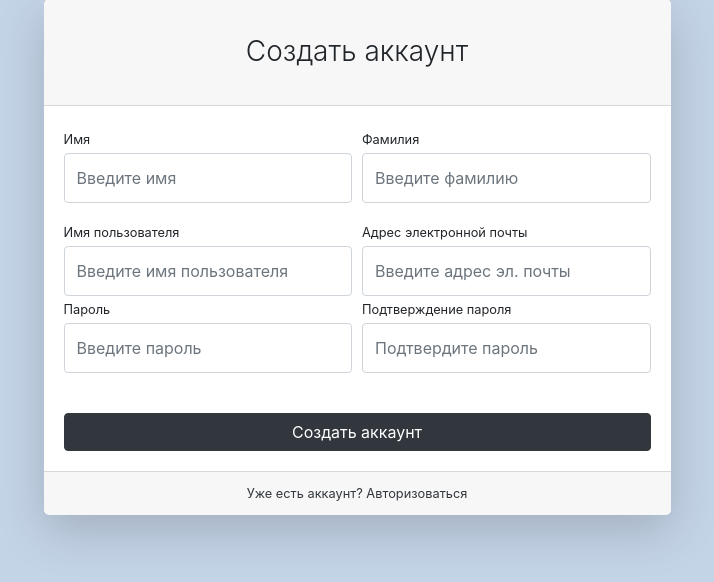
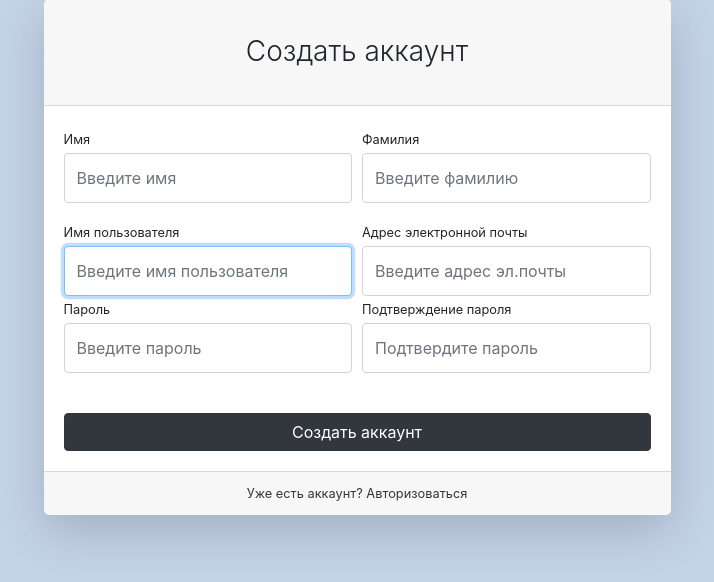
Before and after one commit to KanZaria777/study_project, a Django app: page /users/registration/ in a window 1280 px wide. Shown: the part 149-731 px from the top of the page, without its empty margins (283-997 px from the left). Run offline with Django 3.2, Linux system fonts and the light colour scheme; some libraries are stand-ins or nearby versions.

Commit message:
END HOMEWORK 4 AND START HOMEWORK 5

```diff
--- a/users/forms.py
+++ b/users/forms.py
@@ -1,4 +1,4 @@
-from django.contrib.auth.forms import AuthenticationForm
+from django.contrib.auth.forms import AuthenticationForm, UserCreationForm
 from users.models import User
 from django import forms
 
@@ -12,3 +12,22 @@
     class Meta:
         model = User
         fields = ('username', 'password')
+
+
+class UserRegistrationForm(UserCreationForm):
+    username = forms.CharField(widget=forms.TextInput(attrs={
+        'class': 'form-control py-4', 'placeholder': 'Введите имя пользователя'}))
+    email = forms.CharField(widget=forms.EmailInput(attrs={
+        'class': 'form-control py-4', 'placeholder': 'Введите адрес эл.почты'}))
+    first_name = forms.CharField(widget=forms.TextInput(attrs={
+        'class': 'form-control py-4', 'placeholder': 'Введите имя'}))
+    last_name = forms.CharField(widget=forms.TextInput(attrs={
+        'class': 'form-control py-4', 'placeholder': 'Введите фамилию'}))
+    password1 = forms.CharField(widget=forms.PasswordInput(attrs={
+        'class': 'form-control py-4', 'placeholder': 'Введите пароль'}))
+    password2 = forms.CharField(widget=forms.PasswordInput(attrs={
+        'class': 'form-control py-4', 'placeholder': 'Подтвердите пароль'}))
+
+    class Meta:
+        model = User
+        fields = ('username', 'email', 'first_name', 'last_name', 'password1', 'password2')
--- a/users/templates/users/registration.html
+++ b/users/templates/users/registration.html
@@ -17,52 +17,45 @@
                             <div class="card-header"><h3 class="text-center font-weight-light my-4">Создать аккаунт</h3>
                             </div>
                             <div class="card-body">
-                                <form>
+                                <form action="{% url 'users:registration' %}" method="post">
+                                    {% csrf_token %}
                                     <div class="form-row">
                                         <div class="col-md-6">
                                             <div class="form-group">
-                                                <label class="small mb-1" for="inputFirstName">Имя</label>
-                                                <input class="form-control py-4" id="inputFirstName" type="text"
-                                                       placeholder="Введите имя"/>
+                                                <label class="small mb-1" for="{{ form.first_name.id_for_label }}">Имя</label>
+                                                {{ form.first_name }}
                                             </div>
                                         </div>
                                         <div class="col-md-6">
                                             <div class="form-group">
-                                                <label class="small mb-1" for="inputLastName">Фамилия</label>
-                                                <input class="form-control py-4" id="inputLastName" type="text"
-                                                       placeholder="Введите фамилию"/>
+                                                <label class="small mb-1" for="{{ form.last_name.id_for_label }}">Фамилия</label>
+                                                {{ form.last_name }}
                                             </div>
                                         </div>
                                     </div>
                                     <div class="form-row">
                                         <div class="col-md-6">
-                                            <label class="small mb-1" for="inputUsername">Имя пользователя</label>
-                                            <input class="form-control py-4" id="inputUsername" type="text"
-                                                   aria-describedby="usernameHelp"
-                                                   placeholder="Введите имя пользователя"/>
+                                            <label class="small mb-1" for="{{ form.username.id_for_label }}">Имя пользователя</label>
+                                            {{ form.username }}
                                         </div>
                                         <div class="col-md-6">
-                                            <label class="small mb-1" for="inputEmailAddress">Адрес электронной
+                                            <label class="small mb-1" for="{{ form.email.id_for_label }}">Адрес электронной
                                                 почты</label>
-                                            <input class="form-control py-4" id="inputEmailAddress" type="email"
-                                                   aria-describedby="emailHelp"
-                                                   placeholder="Введите адрес эл. почты"/>
+                                            {{ form.email }}
                                         </div>
                                     </div>
                                     <div class="form-row">
                                         <div class="col-md-6">
                                             <div class="form-group">
-                                                <label class="small mb-1" for="inputPassword">Пароль</label>
-                                                <input class="form-control py-4" id="inputPassword" type="password"
-                                                       placeholder="Введите пароль"/>
+                                                <label class="small mb-1" for="{{ form.password1.id_for_label }}">Пароль</label>
+                                                {{ form.password1 }}
                                             </div>
                                         </div>
                                         <div class="col-md-6">
                                             <div class="form-group">
-                                                <label class="small mb-1" for="inputConfirmPassword">Подтверждение
+                                                <label class="small mb-1" for="{{ form.password2.id_for_label }}">Подтверждение
                                                     пароля</label>
-                                                <input class="form-control py-4" id="inputConfirmPassword"
-                                                       type="password" placeholder="Подтвердите пароль"/>
+                                                {{ form.password2 }}
                                             </div>
                                         </div>
                                     </div>
--- a/users/urls.py
+++ b/users/urls.py
@@ -1,9 +1,10 @@
 from django.urls import path
-from users.views import login, registration
+from users.views import login, registration, logout
 
 app_name = 'users'
 
 urlpatterns = [
     path('login/', login, name='login'),
     path('registration/', registration, name='registration'),
+    path('logout/', logout, name='logout')
 ]
--- a/users/views.py
+++ b/users/views.py
@@ -1,5 +1,5 @@
 from django.shortcuts import render, HttpResponseRedirect
-from users.forms import UserLoginForm
+from users.forms import UserLoginForm, UserRegistrationForm
 from django.urls import reverse
 from django.contrib import auth
 # Функции которые тут написаны господь провозгласил контроллерами
@@ -32,5 +32,20 @@
 
 
 def registration(request):
-    context = {'title': 'GeekShop - Регистрация'}
+    if request.method == 'POST':
+        form = UserRegistrationForm(data=request.POST)
+        if form.is_valid():
+            form.save()
+            return HttpResponseRedirect(reverse('users:login'))
+        else:
+            print(form.errors)
+    else:
+        form = UserRegistrationForm()
+
+    context = {'title': 'GeekShop - Регистрация', 'form': form}
     return render(request, 'users/registration.html', context)
+
+
+def logout(request):
+    auth.logout(request)
+    return HttpResponseRedirect(reverse('index'))
```
Also changed, not shown: products/templates/products/base.html (+7 -4 lines).
